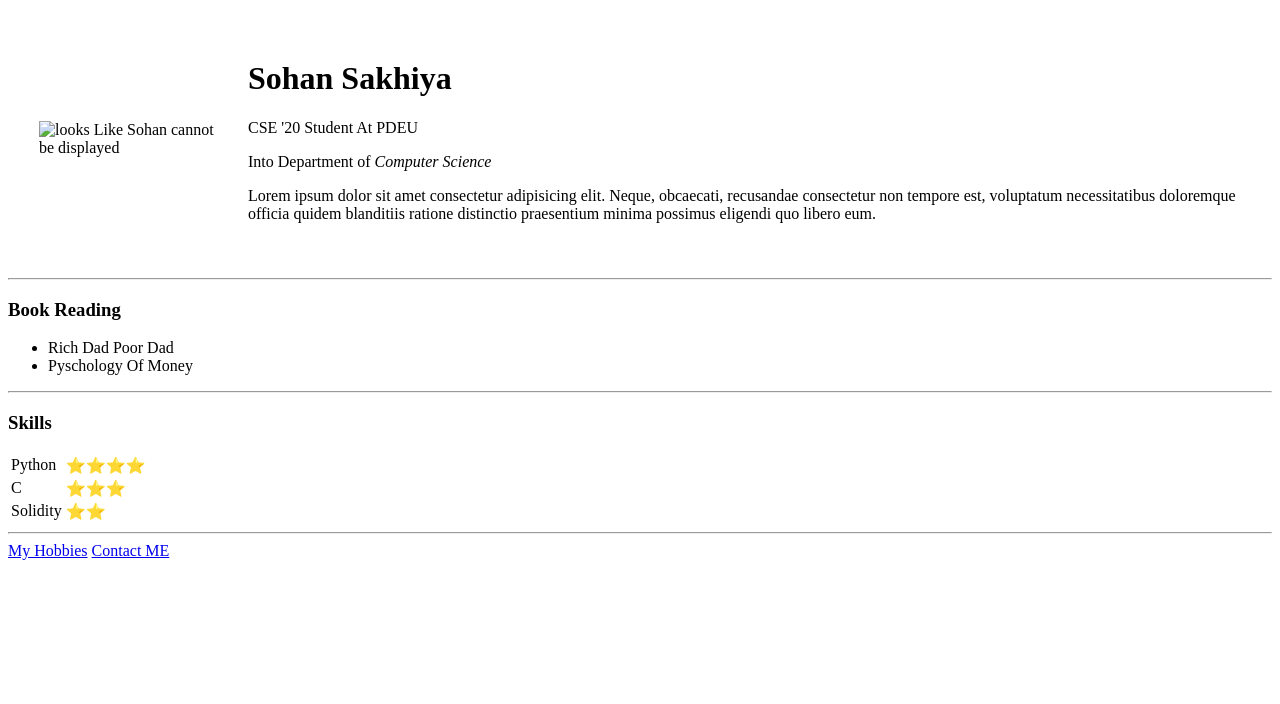
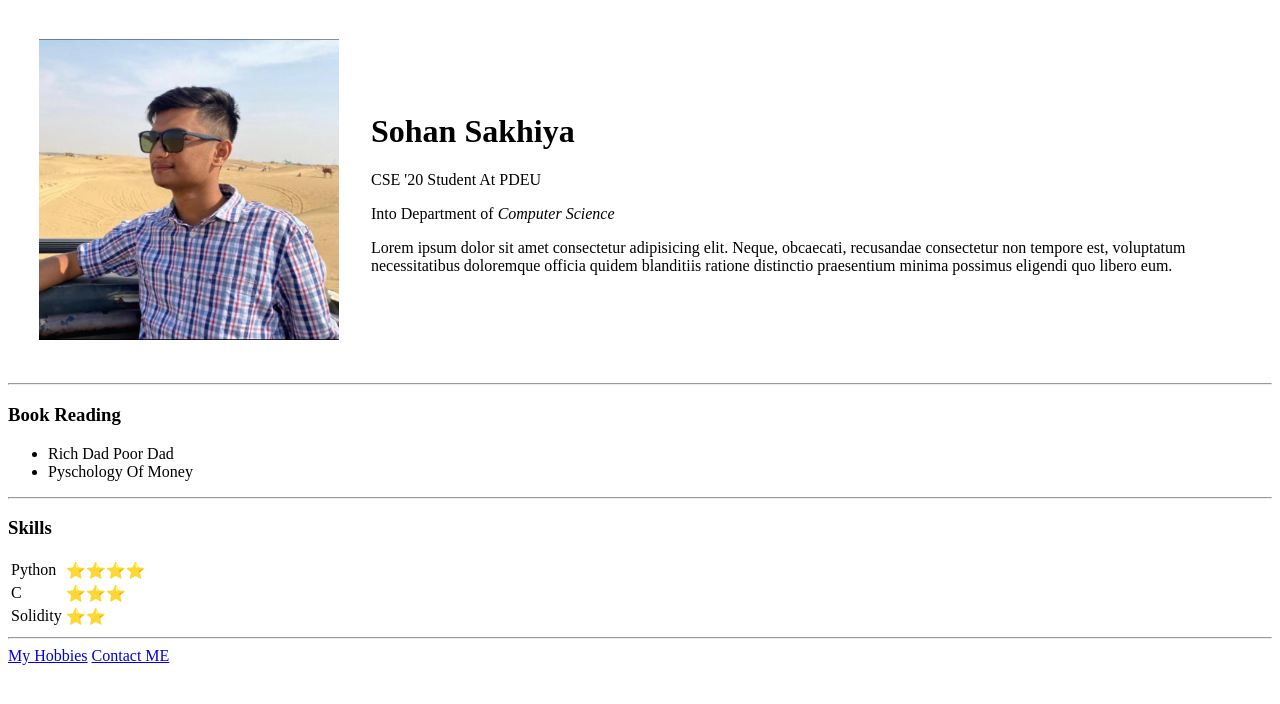
Before and after one commit to SohanSakhiya/cv, a plain HTML site: page index.html in a window 1280 px wide. Drawn offline with Linux system fonts and the light colour scheme.

Commit message:
Update index.html

```diff
--- a/index.html
+++ b/index.html
@@ -12,7 +12,7 @@
 
     <table cellspacing="30">
         <td>
-            <img src="Sohan.jpeg" alt="looks Like Sohan cannot be displayed" width="300px" ed>
+            <img src="pictures/Sohan.jpeg" alt="looks Like Sohan cannot be displayed" width="300px" ed>
 
         </td>
 
```
